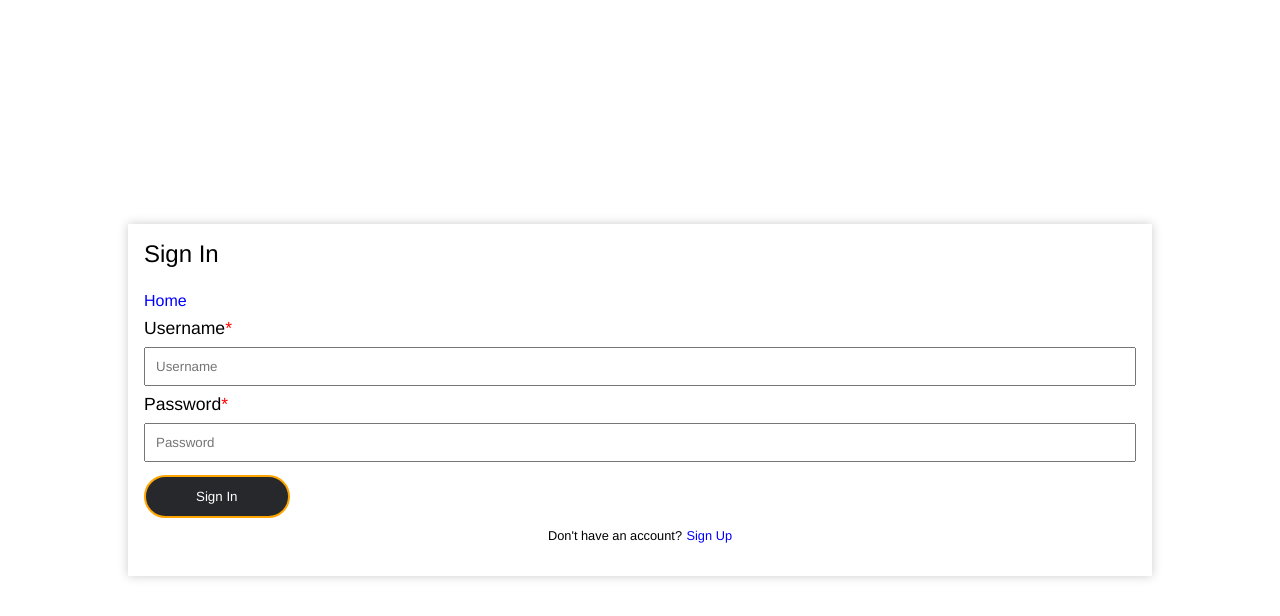
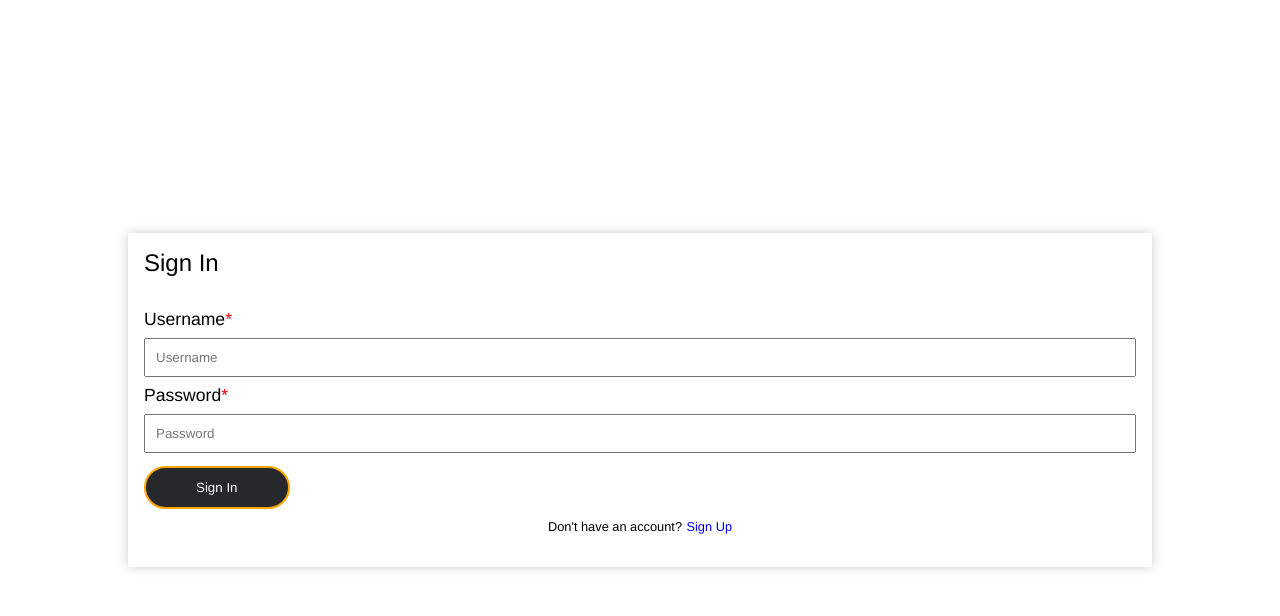
Before and after one commit to izzyjosh/POST, a Django app: template post/templates/signin.html in a window 1280 px wide. Shown: the top 616 px of the page. Run offline with Django 3.2, Linux system fonts and the light colour scheme; the template is opened without the code that fills it, so the values that code supplies are empty.

Commit message:
remove an unnecessary line of code

```diff
--- a/post/templates/signin.html
+++ b/post/templates/signin.html
@@ -73,7 +73,6 @@
 <body>
     <div class="container">
         <legend class="title">Sign In</legend>
-        <a href="{% url 'index' %}">Home</a>
          {% for message in messages %}
         	<div class="error-msg">{{ message }}</div>
         {% endfor %}
```
